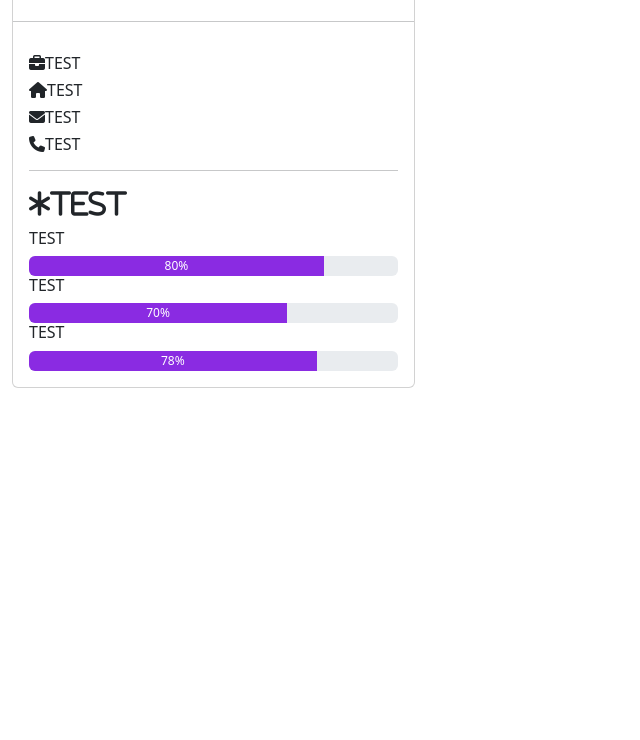
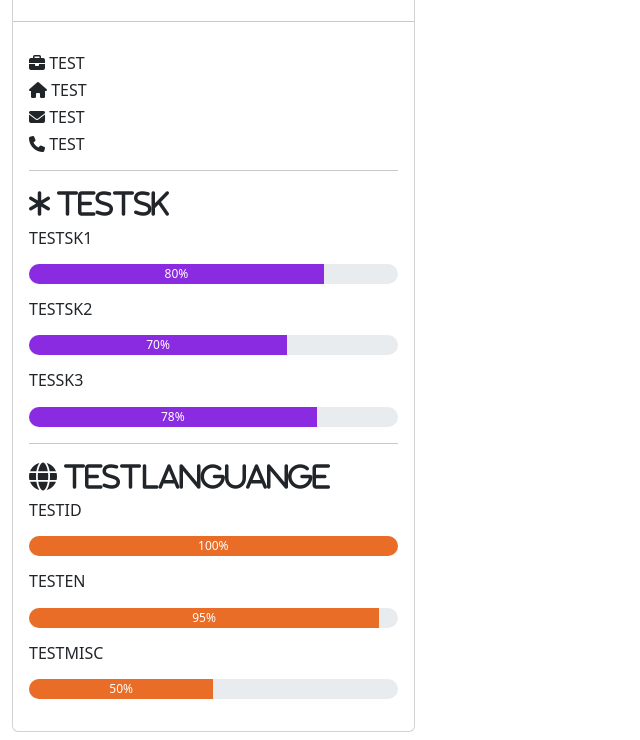
Before and after one commit to ekanaufa117/ekanaufa117.github.io, a plain HTML site: page index.html in a window 1280 px wide. Shown: the part 366-1106 px from the top of the page, without its empty margins (0-640 px from the left). Before the commit the page ends 800 px from the top, so only its background shows below. Drawn offline with nearby package versions, Linux system fonts and the light colour scheme.

Commit message:
overhaul1-progress2

```diff
--- a/index.html
+++ b/index.html
@@ -3,7 +3,7 @@
 <head>
   <meta charset="UTF-8">
   <meta name="viewport" content="width=device-width, initial-scale=1.0">
-  <title>Document</title>
+  <title>Personal CV</title>
   <!-- Bootstrap CSS + Font Awesome -->
   <link rel="stylesheet" href="https://cdn.jsdelivr.net/npm/bootstrap@5.3.3/dist/css/bootstrap.min.css" integrity="sha384-QWTKZyjpPEjISv5WaRU9OFeRpok6YctnYmDr5pNlyT2bRjXh0JMhjY6hW+ALEwIH" crossorigin="anonymous">
   <script defer src="https://cdn.jsdelivr.net/npm/bootstrap@5.3.3/dist/js/bootstrap.bundle.min.js"></script>
@@ -19,25 +19,37 @@
           <h3>TESTNama</h3>
           <hr>
           <div class="card-body">
-            <h6><i class="fas fa-briefcase mr-2"></i>TEST</h6>
-            <h6><i class="fas fa-home mr-2"></i>TEST</h6>
-            <h6><i class="fas fa-envelope mr-2"></i>TEST</h6>
-            <h6>
-              <i class="fas fa-phone mr-2"></i>TEST
-            </h6>
+            <h6><i class="fas fa-briefcase mr-2"></i> TEST</h6>
+            <h6><i class="fas fa-home mr-2"></i> TEST</h6>
+            <h6><i class="fas fa-envelope mr-2"></i> TEST</h6>
+            <h6><i class="fas fa-phone mr-2"></i> TEST</h6>
             <hr>
-            <h3><i class="fas fa-asterisk mr-2">TEST</i></h3>
-            <h6>TEST</h6>
-            <div class="progress" style="height: 20px;">
+            <h3><i class="fas fa-asterisk mr-2"> TESTSK</i></h3>
+            <h6>TESTSK1</h6>
+            <div class="progress rounded-pill my-3" style="height: 20px;">
               <div class="progress-bar" style="background-color: blueviolet; height: 100%; width: 80%;">80%</div>
             </div>
-            <h6>TEST</h6>
-            <div class="progress" style="height: 20px;">
+            <h6>TESTSK2</h6>
+            <div class="progress rounded-pill my-3" style="height: 20px;">
               <div class="progress-bar" style="background-color: blueviolet; height: 100%; width: 70%;">70%</div>
             </div>
-            <h6>TEST</h6>
-            <div class="progress" style="height: 20px;">
+            <h6>TESSK3</h6>
+            <div class="progress rounded-pill my-3" style="height: 20px;">
               <div class="progress-bar" style="background-color: blueviolet; height: 100%; width: 78%;">78%</div>
+            </div>
+            <hr>
+            <h3><i class="fas fa-globe mr-2"> TESTLanguange</i></h3>
+            <h6>TESTID</h6>
+            <div class="progress rounded-pill my-3" style="height: 20px;">
+              <div class="progress-bar" style="background-color: rgb(233, 109, 38); height: 100%; width: 100%;">100%</div>
+            </div>
+            <h6>TESTEN</h6>
+            <div class="progress rounded-pill my-3" style="height: 20px;">
+              <div class="progress-bar" style="background-color: rgb(233, 109, 38); height: 100%; width: 95%;">95%</div>
+            </div>
+            <h6>TESTMISC</h6>
+            <div class="progress rounded-pill my-3" style="height: 20px;">
+              <div class="progress-bar" style="background-color: rgb(233, 109, 38); height: 100%; width: 50%;">50%</div>
             </div>
           </div>
         </div>
```
